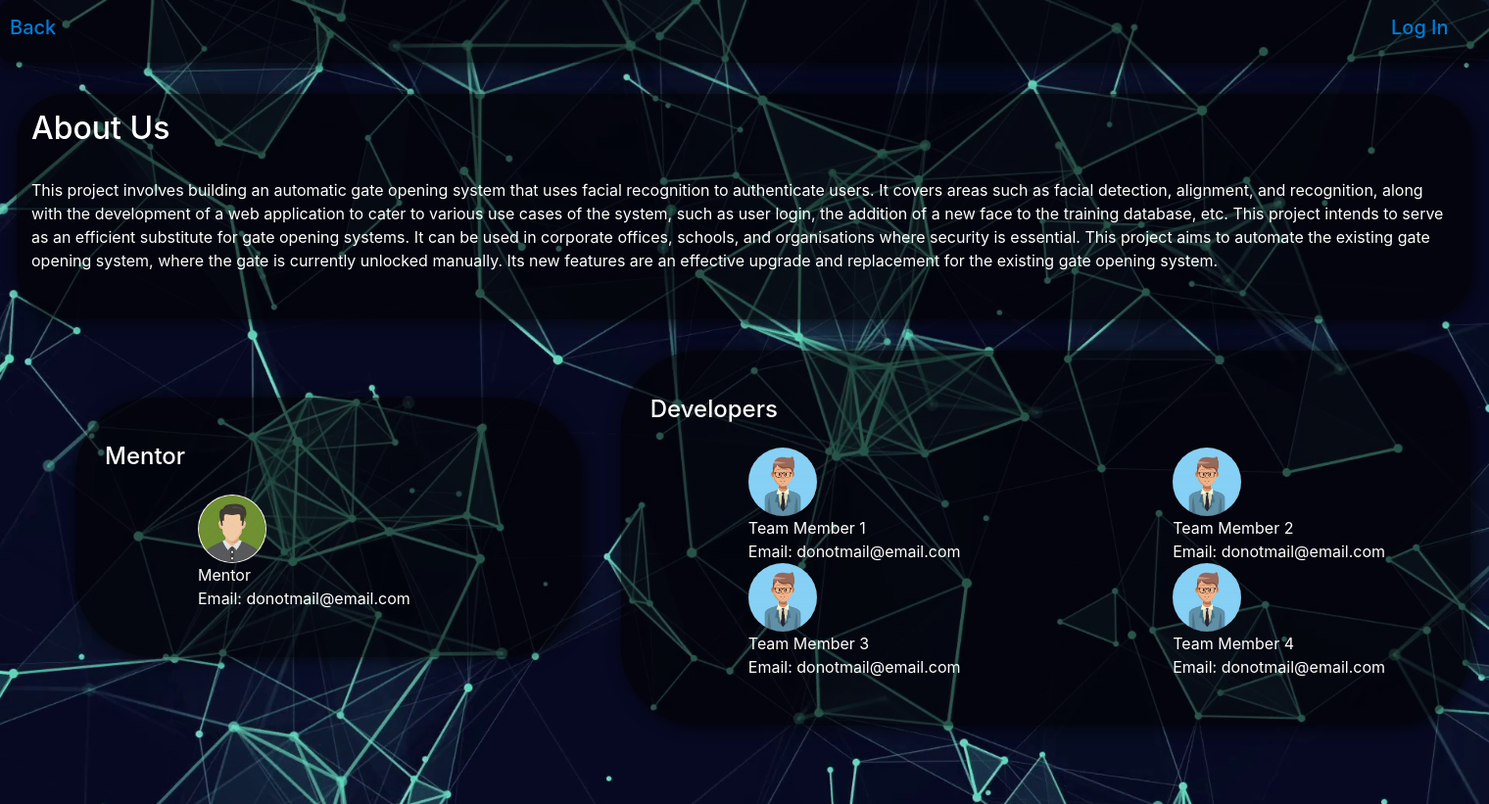
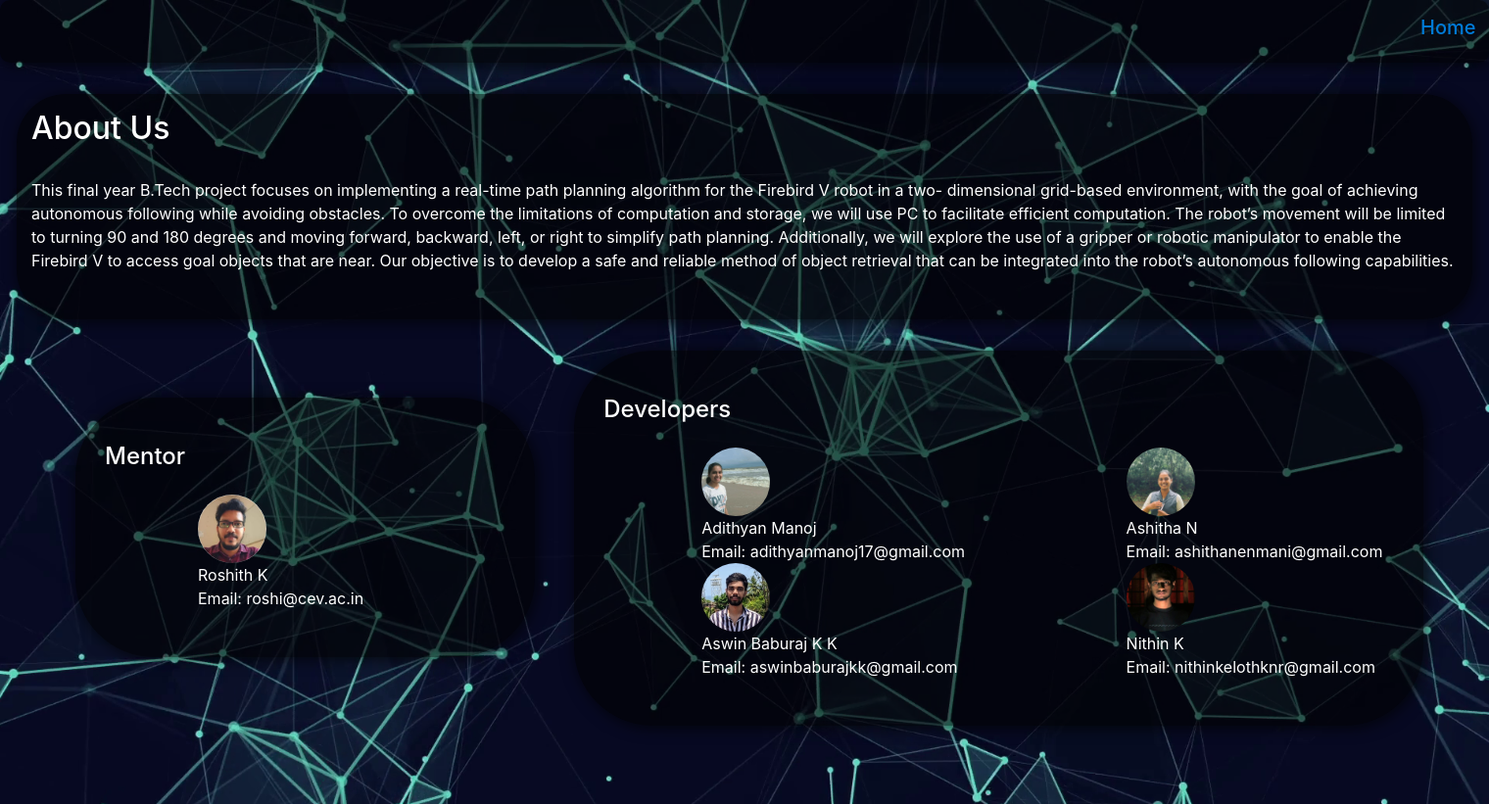
Before and after one commit to aswinbkk/mobile_robot_pathplanning, a Django app: page /about_us in a window 1520 px wide. Shown: the whole page at 98% size. Run offline with Django 3.2, Linux system fonts and the light colour scheme; some libraries are stand-ins or nearby versions.

Commit message:
Web app updated.

```diff
--- a/recognition/templates/recognition/contact.html
+++ b/recognition/templates/recognition/contact.html
@@ -32,11 +32,8 @@
 
     <div class="row" style=" margin-top: 0px;  max-height: 0px;">
 
-        <div class="col md-1" style="padding-left: 10px">
-             <a href="{% url 'home' %}"><h5 class="text"> Back</h5></a>
-        </div>
-        <div class="col md-1" style="padding-left: 1310px">
-             <a href="{% url 'login' %}"><h5 class="text"> Log In</h5></a>
+        <div class="col md-1" style="padding-left: 1450px">
+             <a href="{% url 'home' %}"><h5 class="text"> Home</h5></a>
         </div>
 
     </div>
@@ -50,7 +47,19 @@
             <h2 class="title" style="margin-bottom:1em">About Us</h2>
         </div>
         <div class="col-sm-12">
-            <h8 class="text" style="margin-bottom:3em">This project involves building an automatic gate opening system that uses facial recognition to authenticate users. It covers areas such as facial detection, alignment, and recognition, along with the development of a web application to cater to various use cases of the system, such as user login, the addition of a new face to the training database, etc. This project intends to serve as an efficient substitute for gate opening systems. It can be used in corporate offices, schools, and organisations where security is essential. This project aims to automate the existing gate opening system, where the gate is currently unlocked manually. Its new features are an effective upgrade and replacement for the existing gate opening system.
+            <h8 class="text" style="margin-bottom:3em">This final year B.Tech project focuses on implementing a real-time
+path planning algorithm for the Firebird V robot in a two-
+dimensional grid-based environment, with the goal of achieving
+autonomous following while avoiding obstacles. To overcome
+the limitations of computation and storage, we will use PC to
+facilitate efficient computation. The robot’s movement will be
+limited to turning 90 and 180 degrees and moving forward,
+backward, left, or right to simplify path planning. Additionally,
+we will explore the use of a gripper or robotic manipulator
+to enable the Firebird V to access goal objects that are near.
+Our objective is to develop a safe and reliable method of object
+retrieval that can be integrated into the robot’s autonomous
+following capabilities.
         </div>
     </div>
     <div style="padding-left:60px;padding-right:40px">
@@ -61,12 +70,12 @@
             <h4 class="title" style="padding-right:0px;margin-bottom:1em;">Mentor</h4>
         </div>
         <div class="col-md-19" style="padding-left: 110px">
-                <img src="{% static 'recognition/img/mentor_pic.jpg' %}" class="img-responsive" style="width:70px;height:70px ;" /></a>
+                <img src="{% static 'recognition/img/roshith.jpeg' %}" class="img-responsive" style="width:70px;height:70px ;" /></a>
                 <div class="col md-3" style="padding-left: 0px">
-                <h8 class="text">Mentor</h8>
+                <h8 class="text">Roshith K</h8>
                 </div>
                 <div class="col md-3" style="padding-left: 0px">
-                <h8 class="text">Email: donotmail@email.com</h8>
+                <h8 class="text">Email: roshi@cev.ac.in</h8>
                 </div>
         </div>
     </div>
@@ -129,42 +138,42 @@
 
 
             <div class="col-md-6" style="padding-left: 130px">
-                <img src="{% static 'recognition/img/member_pic.jpg' %}" class="img-responsive" style="width:70px;height:70px ;" /></a>
+                <img src="{% static 'recognition/img/lakshmi.jpg' %}" class="img-responsive" style="width:70px;height:70px ;" /></a>
                 <div class="col md-3" style="padding-left: 0px">
-                <h8 class="text">Team Member 1</h8>
+                <h8 class="text">Adithyan Manoj</h8>
             </div>
                 <div class="col md-3" style="padding-left: 0px">
-                <h8 class="text">Email: donotmail@email.com</h8>
+                <h8 class="text">Email: adithyanmanoj17@gmail.com</h8>
             </div>
             </div>
 
             <div class="col-md-6" style="padding-left: 130px">
-                <img src="{% static 'recognition/img/member_pic.jpg' %}" class="img-responsive" style="width:70px;height:70px ;" /></a>
+                <img src="{% static 'recognition/img/ashitha.jpg' %}" class="img-responsive" style="width:70px;height:70px ;" /></a>
                 <div class="col md-3" style="padding-left: 0px">
-                <h8 class="text">Team Member 2</h8>
+                <h8 class="text">Ashitha N</h8>
             </div>
                 <div class="col md-3" style="padding-left: 0px">
-                <h8 class="text">Email: donotmail@email.com</h8>
+                <h8 class="text">Email: ashithanenmani@gmail.com</h8>
             </div>
             </div>
 
             <div class="col-md-6" style="padding-left: 130px">
-                <img src="{% static 'recognition/img/member_pic.jpg' %}" class="img-responsive" style="width:70px;height:70px" /></a>
+                <img src="{% static 'recognition/img/aswin.jpg' %}" class="img-responsive" style="width:70px;height:70px" /></a>
                 <div class="col md-3" style="padding-left: 0px">
-                <h8 class="text">Team Member 3</h8>
+                <h8 class="text">Aswin Baburaj K K</h8>
             </div>
                 <div class="col md-3" style="padding-left: 0px">
-                <h8 class="text">Email: donotmail@email.com</h8>
+                <h8 class="text">Email: aswinbaburajkk@gmail.com</h8>
             </div>
             </div>
 
             <div class="col-md-6" style="padding-left: 130px">
-                <img src="{% static 'recognition/img/member_pic.jpg' %}" class="img-responsive" style="width:70px;height:70px ;" /></a>
+                <img src="{% static 'recognition/img/sayooj.jpg' %}" class="img-responsive" style="width:70px;height:70px ;" /></a>
                 <div class="col md-3" style="padding-left: 0px">
-                <h8 class="text">Team Member 4</h8>
+                <h8 class="text">Nithin K</h8>
             </div>
                 <div class="col md-3" style="padding-left: 0px">
-                <h8 class="text">Email: donotmail@email.com</h8>
+                <h8 class="text">Email: nithinkelothknr@gmail.com</h8>
             </div>
             </div>
             </div>
--- a/recognition/views.py
+++ b/recognition/views.py
@@ -290,6 +290,7 @@
 					break
 				elif data:
 					print('Unexpected data:', data)
+			return redirect('home')
 
 		# read the data from the microcontroller
 		data = ser.readline().decode()
@@ -299,6 +300,5 @@
 		# close the serial port
 		ser.close()
 
-			# return HttpResponse("successfully")
-			# messages.success(request, f'successfully')
-			# return redirect('home')
+		messages.success(request, f'Navigation begins')
+		return redirect('home')
```
Also changed, not shown: recognition/templates/recognition/add_new_face_instructions.html (+7 -19 lines), recognition/templates/recognition/confirm_your_face_instructions.html (+8 -11 lines), recognition/templates/recognition/home.html (+5 -4 lines), test astar.py (added, +172 -0 lines), recognition/static/recognition/img/ashitha.jpg (added), recognition/static/recognition/img/aswin.jpg (added), recognition/static/recognition/img/brand_icon.png (added), recognition/static/recognition/img/icon.png (deleted), recognition/static/recognition/img/lakshmi.jpg (added), recognition/static/recognition/img/roshith.jpeg (added), recognition/static/recognition/img/sayooj.jpg (added).
